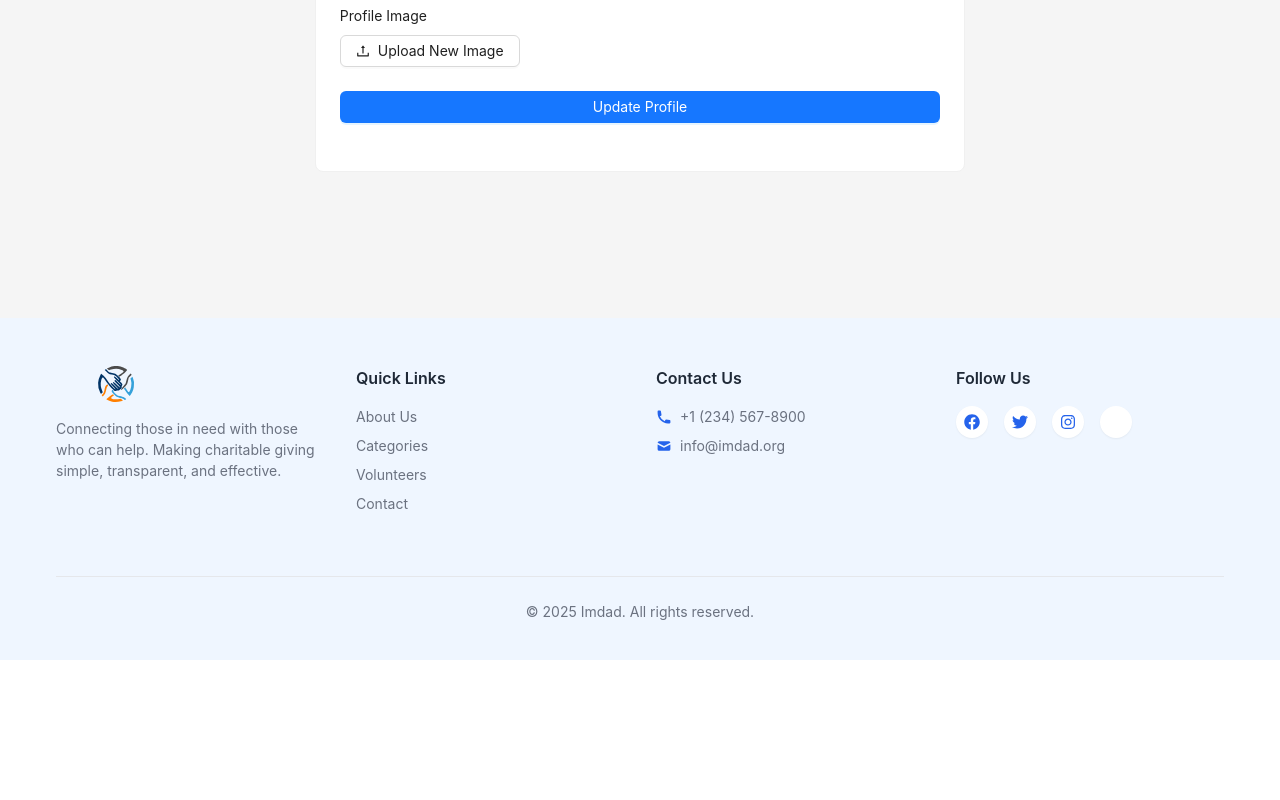
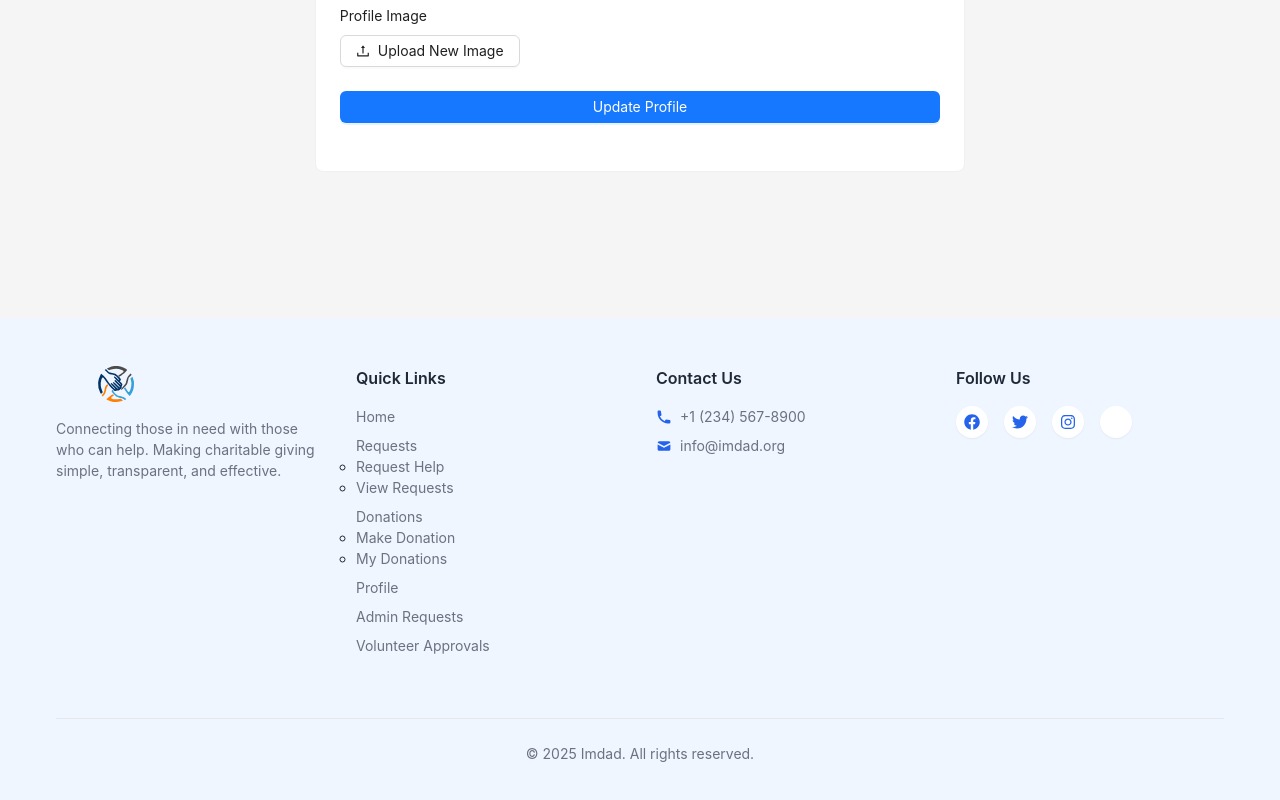
Before and after one commit to Nader-SH/Graduation-Project, a React (Create React App) app in the folder client/: page /profile in a window 1280 px wide. Shown: the part 497-1297 px from the top of the page. Before the commit the page ends 1157 px from the top, so only its background shows below. Built offline with nearby package versions, Linux system fonts and the light colour scheme.

Commit message:
add a details Request

```diff
--- a/client/src/App.jsx
+++ b/client/src/App.jsx
@@ -19,6 +19,7 @@ import ViewRequestsPage from './pages/ViewRequestsPage';
 import MyDonationsPage from './pages/MyDonationsPage';
 import DonationForm from './components/donations/DonationForm';
 import VolunteerApprovalPage from './pages/VolunteerApprovalPage';
+import RequestDetails from './pages/RequestDetails';
 import { AuthProvider, useAuth } from './context/AuthContext';
 import { UserProvider } from './context/UserContext';
 
@@ -63,7 +64,8 @@ const App = () => {
                 <Route path="/reset-password/:token" element={<ResetPasswordPage />} />
                 <Route path="/requests/new" element={<RequestForm />} />
                 <Route path="/request-success" element={<RequestSuccess />} />
-
+                <Route path="/requests/:id" element={<RequestDetails />} />
+                <Route path="/admin/volunteers" element={<VolunteerApprovalPage />} />
                 {/* Protected Routes */}
                 <Route path="/dashboard" element={
                   <ProtectedRoute>
@@ -95,11 +97,11 @@ const App = () => {
                     <RequestList />
                   </ProtectedRoute>
                 } />
-                <Route path="/admin/volunteers" element={
+                {/* <Route path="/admin/volunteers" element={
                   <ProtectedRoute>
                     <VolunteerApprovalPage />
                   </ProtectedRoute>
-                } />
+                } /> */}
 
                 {/* Catch all route */}
                 <Route path="*" element={<Navigate to="/" replace />} />
--- /dev/null
+++ b/client/src/components/Layout/Footer.css
@@ -0,0 +1,29 @@
+.footer-links {
+  list-style: none;
+  padding: 0;
+  margin: 0;
+}
+
+.footer-links li {
+  margin-bottom: 12px;
+}
+
+.footer-link {
+  color: #666;
+  text-decoration: none;
+  transition: color 0.3s ease;
+}
+
+.footer-link:hover {
+  color: #1890ff;
+}
+
+.footer-sublinks {
+  list-style: none;
+  padding-left: 16px;
+  margin-top: 8px;
+}
+
+.footer-sublinks li {
+  margin-bottom: 8px;
+}
--- a/client/src/components/Layout/Footer.jsx
+++ b/client/src/components/Layout/Footer.jsx
@@ -4,7 +4,80 @@ import { Link } from 'react-router-dom';
 import { FaFacebook, FaInstagram, FaLinkedinIn, FaTwitter } from 'react-icons/fa';
 import { HiMail, HiPhone } from 'react-icons/hi';
 import logoIcon from '../../assets/LogoImdad/icon.svg';
+
 const Footer = () => {
+  const getFooterLinks = () => [
+    {
+      key: '/',
+      label: 'Home',
+    },
+    {
+      key: 'requests',
+      label: 'Requests',
+      children: [
+        {
+          key: '/requests/new',
+          label: 'Request Help'
+        },
+        {
+          key: '/requests',
+          label: 'View Requests'
+        }
+      ]
+    },
+    {
+      key: 'donations',
+      label: 'Donations',
+      children: [
+        {
+          key: '/make-donation',
+          label: 'Make Donation'
+        },
+        {
+          key: '/my-donations',
+          label: 'My Donations'
+        }
+      ]
+    },
+    {
+      key: '/profile',
+      label: 'Profile',
+    },
+    {
+      key: '/admin/requests',
+      label: 'Admin Requests'
+    },
+    {
+      key: '/admin/volunteers',
+      label: 'Volunteer Approvals'
+    }
+  ];
+
+  const renderFooterLinks = (links) => {
+    return links.map((link) => (
+      <li key={link.key}>
+        {link.children ? (
+          <>
+            <span className="footer-link">{link.label}</span>
+            <ul className="footer-sublinks">
+              {link.children.map((child) => (
+                <li key={child.key}>
+                  <Link to={child.key} className="footer-link">
+                    {child.label}
+                  </Link>
+                </li>
+              ))}
+            </ul>
+          </>
+        ) : (
+          <Link to={link.key} className="footer-link">
+            {link.label}
+          </Link>
+        )}
+      </li>
+    ));
+  };
+
   return (
       <footer className="footer">
         <div className="container">
@@ -22,26 +95,7 @@ const Footer = () => {
             <div className="footer-column">
               <h4 className="footer-heading">Quick Links</h4>
               <ul className="footer-links">
-                <li>
-                  <Link to="/about" className="footer-link">
-                    About Us
-                  </Link>
-                </li>
-                <li>
-                  <Link to="/categories" className="footer-link">
-                    Categories
-                  </Link>
-                </li>
-                <li>
-                  <Link to="/volunteers" className="footer-link">
-                    Volunteers
-                  </Link>
-                </li>
-                <li>
-                  <Link to="/contact" className="footer-link">
-                    Contact
-                  </Link>
-                </li>
+                {renderFooterLinks(getFooterLinks())}
               </ul>
             </div>
 
--- a/client/src/pages/LandingPage.jsx
+++ b/client/src/pages/LandingPage.jsx
@@ -5,6 +5,7 @@ import { FaFacebook, FaTwitter, FaInstagram, FaLinkedin } from 'react-icons/fa'
 import { HiMenu, HiChevronLeft, HiChevronRight, HiMail, HiPhone, HiArrowRight } from 'react-icons/hi'
 import { Link, useNavigate } from 'react-router-dom'
 import { Image } from "antd"
+import axios from "axios"
 
 export default function LandingPage() {
   const navigate = useNavigate();
@@ -23,27 +24,29 @@ export default function LandingPage() {
   const [caseTouchEnd, setCaseTouchEnd] = useState(0)
   const caseSliderRef = useRef(null)
 
-  // Stories data
-  const stories = [
-    {
-      id: 1,
-      title: "Mohammad's Recovery From Illness",
-      description: "Mohammad received critical medical treatment thanks to generous donors",
-      image: "/assets/ProjectGraduationImages/Rectangle 4.svg",
-    },
-    {
-      id: 2,
-      title: "Fatima's Education Journey",
-      description: "Fatima was able to continue her studies with the help of our donors",
-      image: "/assets/ProjectGraduationImages/Rectangle 4-1.svg",
-    },
-    {
-      id: 3,
-      title: "Ahmed's Family Support",
-      description: "Ahmed's family received food and shelter during difficult times",
-      image: "/assets/ProjectGraduationImages/Rectangle 4-2.svg",
-    },
-  ]
+  // Requests data for stories
+  const [requests, setRequests] = useState([]);
+
+  useEffect(() => {
+    const fetchRequests = async () => {
+      try {
+        const response = await axios.get(`${process.env.REACT_APP_API_URL}/requests`);
+        // Use response.data.data if your API wraps the array, otherwise response.data
+        setRequests(response.data.data || response.data);
+      } catch (error) {
+        console.error('Error fetching requests:', error);
+      }
+    };
+    fetchRequests();
+  }, []);
+
+  // Map requests to stories format for the slider
+  const stories = requests.slice(0, 3).map(req => ({
+    id: req.id,
+    title: req.applicantName ? `${req.applicantName}'s Request` : 'Request',
+    description: req.description || 'No description provided.',
+    image: '/assets/ProjectGraduationImages/Rectangle 4.svg', // Placeholder or use req.image if available
+  }));
 
   // Featured cases data
   const featuredCases = [
@@ -230,21 +233,16 @@ export default function LandingPage() {
     }
   }
 
-  // Auto slide for stories every 5 seconds
-  useEffect(() => {
-    const interval = setInterval(() => {
-      handleNextStory()
-    }, 5000)
-
-    return () => clearInterval(interval)
-  }, [currentStoryIndex])
-
   const handleDonateClick = () => {
     navigate('/make-donation');
   };
 
   const handleRequestHelp = () => {
     navigate('/requests/new');
+  };
+
+  const handleReadStory = (id) => {
+    navigate(`/requests/${id}`);
   };
 
   return (
@@ -384,7 +382,8 @@ export default function LandingPage() {
             </div>
 
             <div className="slider-header">
-              <h3 className="slider-title">Success Stories</h3>
+              {/* <h3 className="slider-title">Success Stories</h3> */}
+              {stories.length > 1 && (
                 <div className="slider-controls">
                   <button onClick={handlePrevStory} className="slider-control" aria-label="Previous slide">
                     <HiChevronLeft className="control-icon" />
@@ -393,6 +392,7 @@ export default function LandingPage() {
                     <HiChevronRight className="control-icon" />
                   </button>
                 </div>
+              )}
             </div>
 
             <div
@@ -417,7 +417,7 @@ export default function LandingPage() {
                         <p className="story-description">{story.description}</p>
                         <div className="story-buttons">
                           <button className="btn btn-primary" onClick={handleDonateClick}>Start Donating</button>
-                          <button className="btn btn-outline">Read The Story</button>
+                          <button className="btn btn-outline" onClick={() => handleReadStory(story.id)}>Read The Story</button>
                         </div>
                       </div>
                     </div>
@@ -425,7 +425,7 @@ export default function LandingPage() {
                 ))}
               </div>
 
-              {/* Dots indicator */}
+              {stories.length > 1 && (
                 <div className="slider-dots">
                   {stories.map((_, index) => (
                     <button
@@ -436,12 +436,13 @@ export default function LandingPage() {
                     />
                   ))}
                 </div>
+              )}
             </div>
           </div>
         </section>
 
         {/* Featured Cases Section */}
-        <section className="featured-cases-section">
+        {/* <section className="featured-cases-section">
           <div className="container">
             <div className="slider-header">
               <h3 className="slider-title">Featured Cases</h3>
@@ -490,8 +491,6 @@ export default function LandingPage() {
                   </div>
                 ))}
               </div>
-
-              {/* Dots indicator */}
               <div className="slider-dots">
                 {featuredCases.map((_, index) => (
                   <button
@@ -504,7 +503,7 @@ export default function LandingPage() {
               </div>
             </div>
           </div>
-        </section>
+        </section> */}
 
         {/* Call to Action Section */}
         <section className="cta-section">
--- /dev/null
+++ b/client/src/pages/RequestDetails.css
@@ -0,0 +1,94 @@
+.request-details-container {
+  padding: 2rem;
+  max-width: 1200px;
+  margin: 0 auto;
+}
+
+.request-details-content {
+  background: #fff;
+  border-radius: 12px;
+  padding: 2rem;
+  box-shadow: 0 2px 8px rgba(0, 0, 0, 0.1);
+}
+
+.request-title {
+  font-size: 2.5rem;
+  color: #333;
+  margin-bottom: 2rem;
+  text-align: center;
+}
+
+.request-info {
+  display: grid;
+  grid-template-columns: 1fr 1fr;
+  gap: 2rem;
+  margin-bottom: 2rem;
+}
+
+@media (max-width: 768px) {
+  .request-info {
+    grid-template-columns: 1fr;
+  }
+}
+
+.info-section {
+  padding: 1.5rem;
+  background: #f8f9fa;
+  border-radius: 8px;
+}
+
+.info-section h2 {
+  color: #2c3e50;
+  margin-bottom: 1rem;
+  font-size: 1.5rem;
+}
+
+.info-section p {
+  margin-bottom: 0.75rem;
+  color: #4a5568;
+}
+
+.info-section strong {
+  color: #2d3748;
+}
+
+.description {
+  white-space: pre-wrap;
+  line-height: 1.6;
+}
+
+.status-pending {
+  color: #f59e0b;
+  font-weight: 600;
+}
+
+.status-approved {
+  color: #10b981;
+  font-weight: 600;
+}
+
+.status-rejected {
+  color: #ef4444;
+  font-weight: 600;
+}
+
+.status-completed {
+  color: #3b82f6;
+  font-weight: 600;
+}
+
+.request-actions {
+  display: flex;
+  gap: 1rem;
+  justify-content: center;
+  margin-top: 2rem;
+}
+
+.loading,
+.error,
+.not-found {
+  text-align: center;
+  padding: 2rem;
+  font-size: 1.25rem;
+  color: #4a5568;
+}
--- /dev/null
+++ b/client/src/pages/RequestDetails.jsx
@@ -0,0 +1,71 @@
+import React, { useState, useEffect } from 'react';
+import { useParams } from 'react-router-dom';
+import axios from 'axios';
+import { Image } from 'antd';
+import './RequestDetails.css';
+
+export default function RequestDetails() {
+  const { id } = useParams();
+  const [request, setRequest] = useState([]);
+  const [loading, setLoading] = useState(true);
+  const [error, setError] = useState(null);
+
+  useEffect(() => {
+    const fetchRequestDetails = async () => {
+      try {
+        const response = await axios.get(`${process.env.REACT_APP_API_URL}/requests/${id}`);
+        setRequest(response.data.data || []);
+        setLoading(false);
+      } catch (err) {
+        console.error('Error fetching request:', err);
+        setRequest([]);
+        setError(err.response?.data?.message || 'Error fetching request details');
+        setLoading(false);
+      }
+    };
+
+    fetchRequestDetails();
+  }, [id]);
+
+  if (loading) {
+    return <div className="loading">Loading...</div>;
+  }
+
+  if (error) {
+    return <div className="error">Error: {error}</div>;
+  }
+
+  if (!request || request.length === 0) {
+    return <div className="not-found">No request data available</div>;
+  }
+
+  return (
+    <div className="request-details-container">
+      <div className="request-details-content">
+        <h1 className="request-title">{request.applicantName}'s Story</h1>
+
+        <div className="request-info">
+          <div className="info-section">
+            <h2>About the Family</h2>
+            <p><strong>Family Members:</strong> {request.familyMembersCount || 'N/A'}</p>
+            <p><strong>Head of Family Status:</strong> {request.headOfFamilyStatus || 'N/A'}</p>
+            <p><strong>Location:</strong> {request.location || 'N/A'}</p>
+          </div>
+
+          <div className="info-section">
+            <h2>Request Details</h2>
+            <p><strong>Type of Assistance:</strong> {request.assistanceType || 'N/A'}</p>
+            <p><strong>Status:</strong> <span className={`status-${request.status || 'pending'}`}>{request.status || 'Pending'}</span></p>
+            <p><strong>Description:</strong></p>
+            <p className="description">{request.description || 'No description available'}</p>
+          </div>
+        </div>
+
+        <div className="request-actions">
+          <button className="btn btn-primary">Donate to This Case</button>
+          <button className="btn btn-outline">Contact Support</button>
+        </div>
+      </div>
+    </div>
+  );
+}
```
Also changed, not shown: 2 other files (tests, documents, lock files or other folders). Lines whose indentation alone changed are shown as unchanged.
